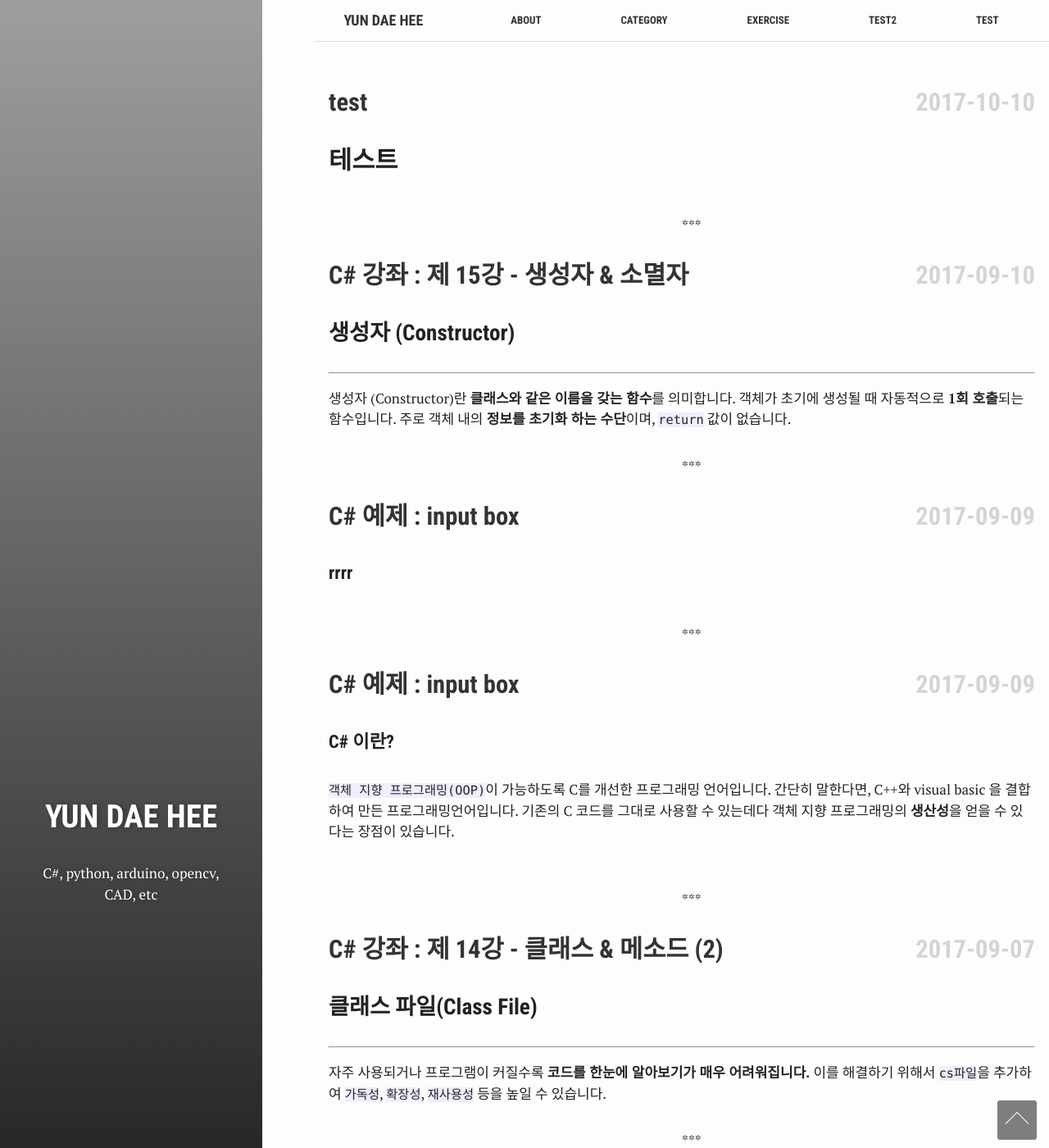
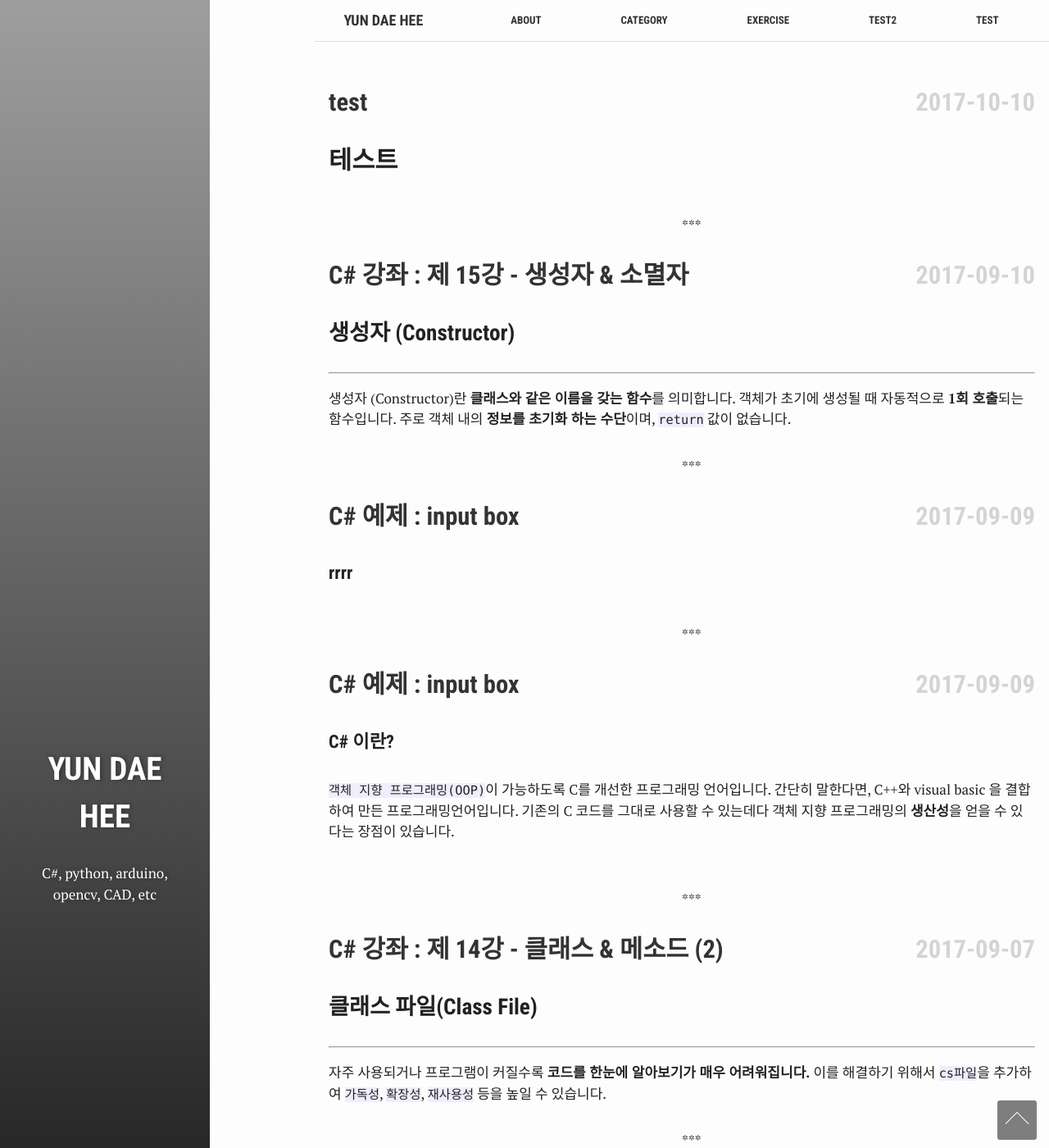
Before and after one commit to test076923/test076923.github.io, a Jekyll site: the page built from index.html, in a window 1280 px wide and 1400 px high. Shown: the whole window at 82% size. Built offline with Jekyll 4.4.1, drawn with Linux system fonts in a browser that asks for light colours; comment, search, counter and statistics services are not loaded.

Commit message:
Update _variables.scss

```diff
--- a/assets/_sass/_variables.scss
+++ b/assets/_sass/_variables.scss
@@ -3,7 +3,7 @@ $break-point: 960px;
 $md-break-point: 640px;
 $sm-break-point: 320px;
 
-$aside-width: 25%;
+$aside-width: 20%;
 $content-wrapper-width: 70%;
 $article-max-width: 1200px;
 $post-margin-left: 30%;
```
